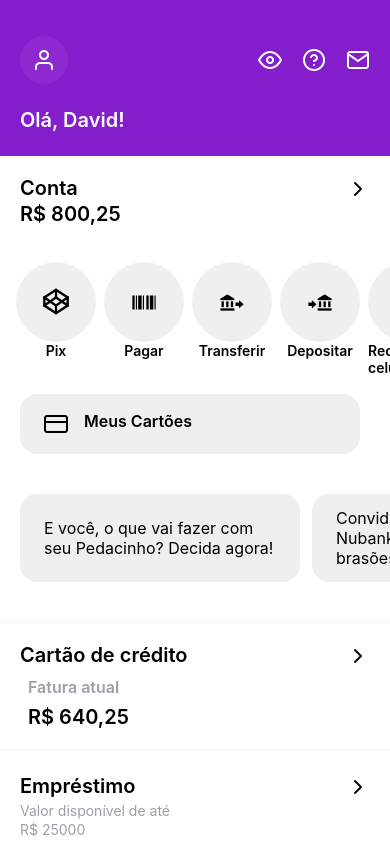
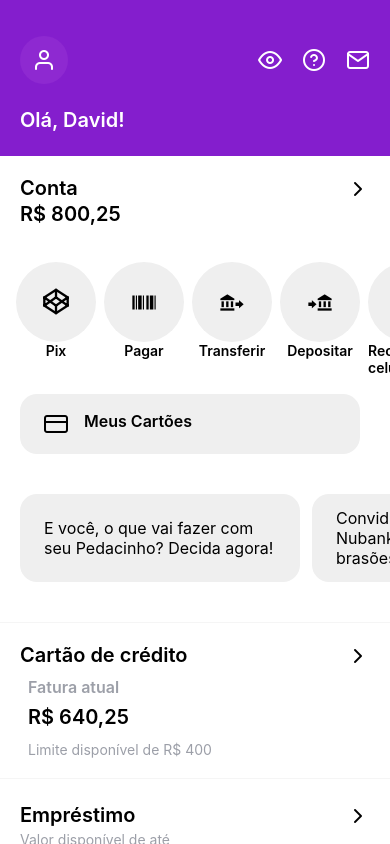
Before and after one commit to Daviiro/nubank-clone, a React Native app: screen / in a window 390 px wide. Built offline with nearby package versions, Linux system fonts and the light colour scheme.

Commit message:
feat: text with the value of the available limit of the credit card

```diff
--- a/src/components/CreditCard/index.tsx
+++ b/src/components/CreditCard/index.tsx
@@ -28,9 +28,15 @@
 		marginTop: 8,
 		marginBottom: 8,
 	},
+	availableValue: {
+		color: "#9c9fa8",
+		fontWeight: "400",
+		fontSize: 14,
+		marginTop: 12,
+	},
 });
 
-const CreditCard: React.FC<Props> = ({ bill }) => {
+const CreditCard: React.FC<Props> = ({ bill, limit }) => {
 	return (
 		<View style={styles.container}>
 			<View
@@ -52,6 +58,10 @@
 						<Text style={styles.creditCardText}>
 							R$ {bill ? String(bill).replace(".", ",") : "0,00"}
 						</Text>
+						<Text style={styles.availableValue}>
+							Limite disponível de R${" "}
+							{limit ? String(limit).replace(".", ",") : "0,00"}
+						</Text>
 					</View>
 				</View>
 			</TouchableOpacity>
--- a/src/components/CreditCard/types.ts
+++ b/src/components/CreditCard/types.ts
@@ -1,3 +1,4 @@
 export type Props = {
 	bill: number;
+	limit: number;
 };
--- a/src/pages/Home/index.tsx
+++ b/src/pages/Home/index.tsx
@@ -18,7 +18,7 @@
 				<FeaturesTab />
 				<MyCards />
 				<News />
-				<CreditCard bill={640.25} />
+				<CreditCard bill={640.25} limit={400} />
 				<Loan loanValue={25000.0} />
 			</ScrollView>
 		</View>
```
